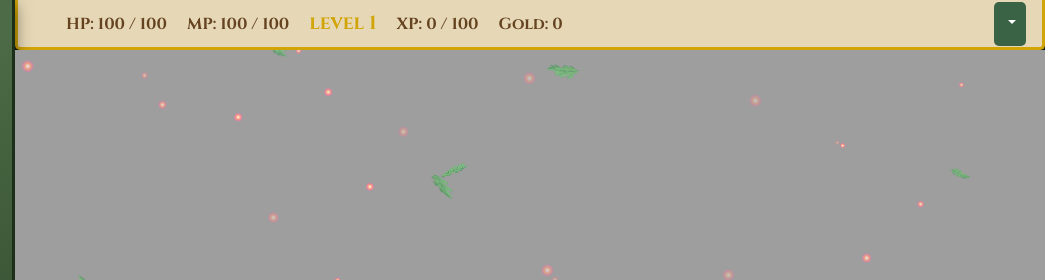
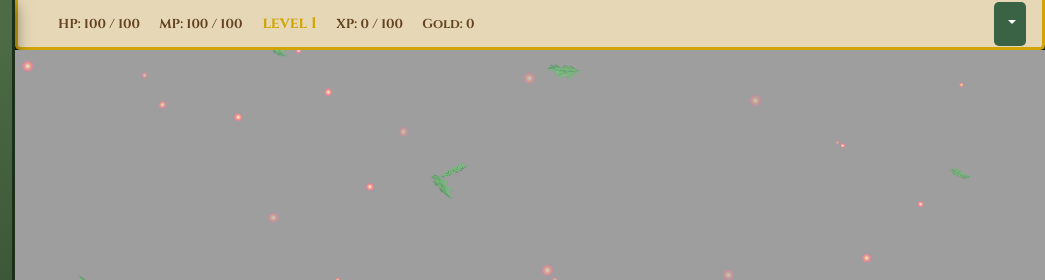
Before and after one commit to DevKelbs/Elytheria, a website with bundled scripts: page public/index.html in a window 1280 px wide. Shown: the top 280 px of the page, 235-1280 px from the left. Built offline with nearby package versions, Linux system fonts and the light colour scheme; sample sign-in values are in the browser's storage; files whose address does not match are found by name.

Commit message:
Change font size in header

```diff
--- a/public/style.css
+++ b/public/style.css
@@ -193,7 +193,7 @@ button:hover {
 .character-info-col1,
 .character-info-col2 {
   display: inline-block;
-  margin-left: 0.5rem;
+  font-size: small;
   font-weight: bold;
 }
 
```
